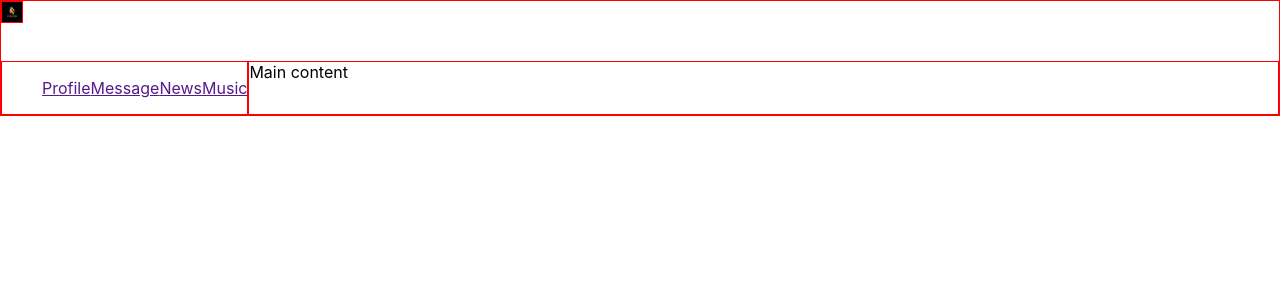
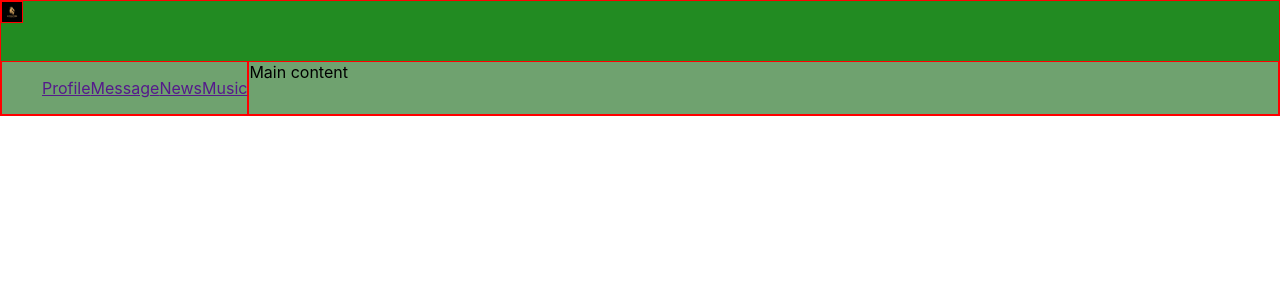
Before and after one commit to YanchukVitali/samurai-way01, a React (Create React App) app: page / in a window 1280 px wide. Shown: the top 300 px of the page. Built offline with nearby package versions, Linux system fonts and the light colour scheme.

Commit message:
add css to App.css

```diff
--- a/src/App.css
+++ b/src/App.css
@@ -11,10 +11,13 @@
 
      /*grid-gap: 10px;*/
 }
+.header {
+    grid-area: h;
+    background-color: forestgreen;
+}
 
 .header img {
-    height: 20px;
-    grid-area: h;
+    width: 20px;
     border: red solid 1px;
 
 ;
@@ -23,12 +26,14 @@
 .nav {
     grid-area: n;
     border: red solid 1px;
+    background-color: #6fa26f;
+
 
 }
 
 .section {
     grid-area: s;
     border: red solid 1px;
-
+    background-color: #6fa26f;
 
 }
```
